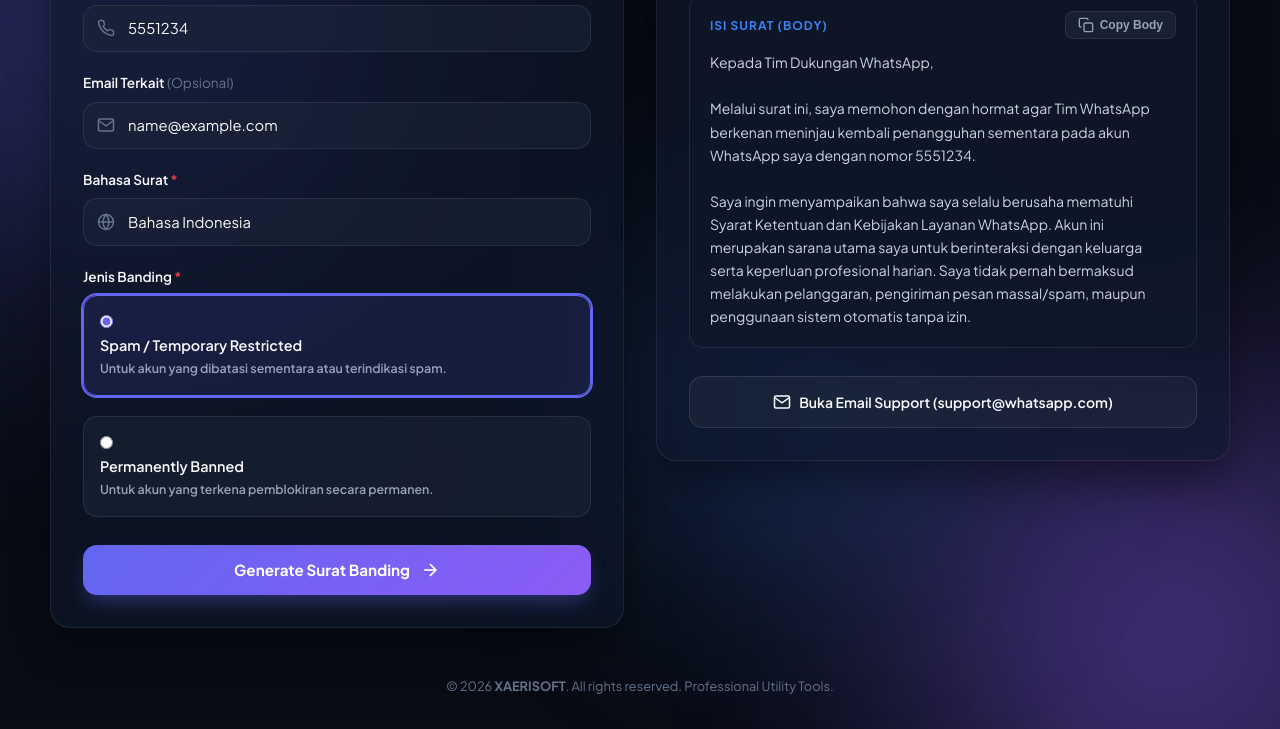
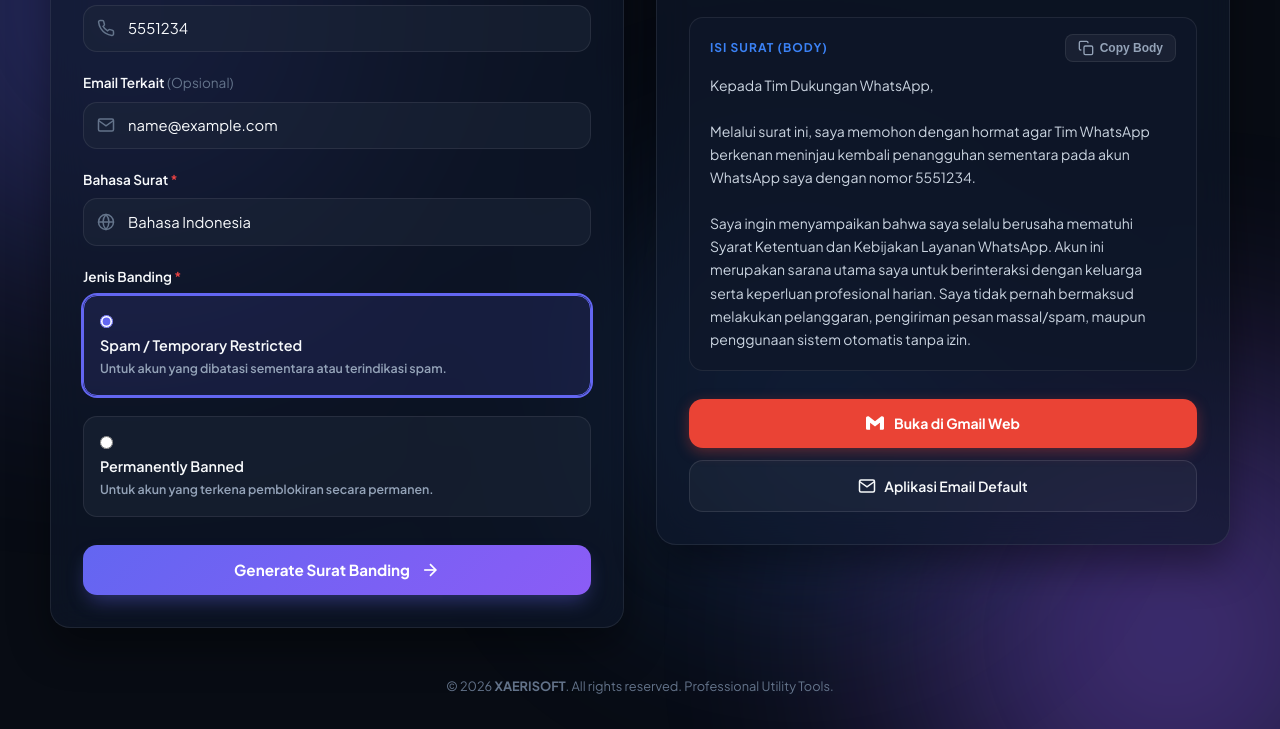
Before and after one commit to wilxd-here/Brithday, a plain HTML site: page index.html in a window 1280 px wide. Both pictures are taken after typing "Sample", "5551234", "name@example.com" into the empty fields and a click on the button "Generate Surat Banding". Shown: the part 590-1319 px from the top of the page. Drawn offline with Linux system fonts and the light colour scheme.

Commit message:
Add files via upload

```diff
--- a/index.html
+++ b/index.html
@@ -118,7 +118,7 @@
             <section class="glass-card result-card">
                 <div class="card-header">
                     <h2>Hasil Surat Banding</h2>
-                    <p>Salin subjek dan isi surat di bawah untuk dikirimkan ke Tim Support WhatsApp.</p>
+                    <p>Salin subjek dan isi surat di bawah atau kirim langsung ke Tim Support WhatsApp.</p>
                 </div>
 
                 <!-- Empty State -->
@@ -156,11 +156,15 @@
                         <div class="output-content body-text" id="bodyOutput"></div>
                     </div>
 
-                    <!-- Direct Send Action -->
+                    <!-- Direct Send Action Buttons -->
                     <div class="action-footer">
+                        <a id="gmailBtn" href="#" target="_blank" class="btn-primary-gmail">
+                            <svg width="18" height="18" viewBox="0 0 24 24" fill="currentColor"><path d="M24 5.457v13.909c0 .904-.732 1.636-1.636 1.636h-3.819V11.73L12 16.64l-6.545-4.91v9.273H1.636A1.636 1.636 0 0 1 0 19.366V5.457c0-2.023 2.309-3.178 3.927-1.964L12 9.545l8.073-6.052c1.618-1.214 3.927-.059 3.927 1.964z"/></svg>
+                            <span>Buka di Gmail Web</span>
+                        </a>
                         <a id="mailtoBtn" href="#" target="_blank" class="btn-secondary">
                             <svg width="18" height="18" viewBox="0 0 24 24" fill="none" stroke="currentColor" stroke-width="2"><path d="M4 4h16c1.1 0 2 .9 2 2v12c0 1.1-.9 2-2 2H4c-1.1 0-2-.9-2-2V6c0-1.1.9-2 2-2z"></path><polyline points="22,6 12,13 2,6"></polyline></svg>
-                            <span>Buka Email Support (support@whatsapp.com)</span>
+                            <span>Aplikasi Email Default</span>
                         </a>
                     </div>
                 </div>
--- a/script.js
+++ b/script.js
@@ -19,6 +19,7 @@
 
     const copySubjectBtn = document.getElementById('copySubjectBtn');
     const copyBodyBtn = document.getElementById('copyBodyBtn');
+    const gmailBtn = document.getElementById('gmailBtn');
     const mailtoBtn = document.getElementById('mailtoBtn');
     const toast = document.getElementById('toast');
     const toastMsg = document.getElementById('toastMsg');
@@ -138,8 +139,14 @@
         subjectOutput.textContent = subjectText;
         bodyOutput.textContent = bodyText;
 
-        // Configure Mailto Button
-        const mailtoUrl = `mailto:support@whatsapp.com?subject=${encodeURIComponent(subjectText)}&body=${encodeURIComponent(bodyText)}`;
+        const targetEmail = "support@whatsapp.com";
+
+        // Configure Gmail Web URL (Direct Compose Window)
+        const gmailUrl = `https://mail.google.com/mail/?view=cm&fs=1&to=${targetEmail}&su=${encodeURIComponent(subjectText)}&body=${encodeURIComponent(bodyText)}`;
+        gmailBtn.setAttribute('href', gmailUrl);
+
+        // Configure Mailto URL (Default Mail Client)
+        const mailtoUrl = `mailto:${targetEmail}?subject=${encodeURIComponent(subjectText)}&body=${encodeURIComponent(bodyText)}`;
         mailtoBtn.setAttribute('href', mailtoUrl);
 
         // Reveal Result Section with Animation
--- a/style.css
+++ b/style.css
@@ -509,9 +509,36 @@
     border-radius: 4px;
 }
 
-/* Secondary Button (Mailto) */
+/* Action Buttons Container & Styles */
 .action-footer {
+    display: flex;
+    flex-direction: column;
+    gap: 0.75rem;
     margin-top: 0.5rem;
+}
+
+.btn-primary-gmail {
+    display: flex;
+    align-items: center;
+    justify-content: center;
+    gap: 10px;
+    width: 100%;
+    padding: 0.85rem;
+    background: #ea4335;
+    border: none;
+    border-radius: var(--radius-md);
+    color: #ffffff;
+    text-decoration: none;
+    font-size: 0.875rem;
+    font-weight: 700;
+    transition: all var(--transition-fast);
+    box-shadow: 0 4px 14px rgba(234, 67, 53, 0.35);
+}
+
+.btn-primary-gmail:hover {
+    background: #dc2626;
+    transform: translateY(-2px);
+    box-shadow: 0 6px 18px rgba(234, 67, 53, 0.45);
 }
 
 .btn-secondary {
```
